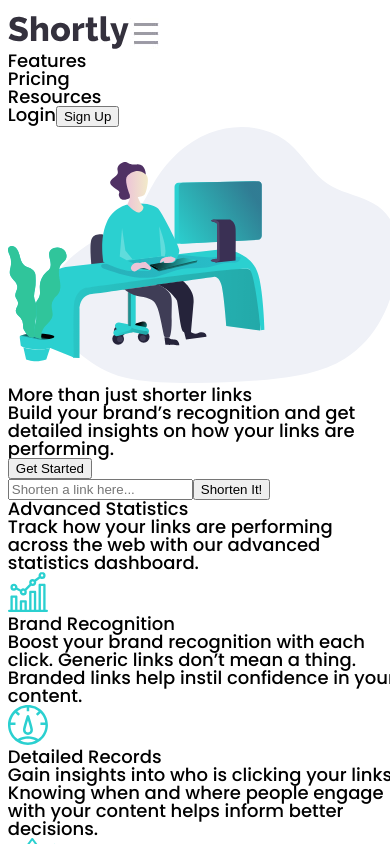
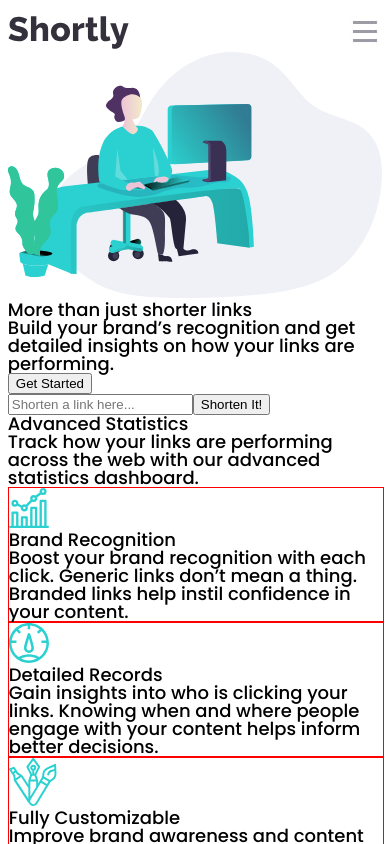
Before and after one commit to emily-v/url-shortening-landing-page, an Angular app: page / in a window 390 px wide. Shown: the top 844 px of the page. Built offline with nearby package versions, Linux system fonts and the light colour scheme.

Commit message:
progress on mobile nav

```diff
--- a/src/app/app.component.html
+++ b/src/app/app.component.html
@@ -1,26 +1,4 @@
-<header>
-  <img
-    class="logo-img"
-    src="./assets/images/logo.svg"
-    alt="Shortly"
-  />
-  <img
-    class="menu-icon"
-    src="./assets/images/hamburger.png"
-    alt="expand menu"
-  />
-  <nav>
-    <ul class="nav-list">
-      <li class="nav-item">Features</li>
-      <li class="nav-item">Pricing</li>
-      <li class="nav-item">Resources</li>
-    </ul>
-    <span class="login-options">
-      <span>Login</span>
-      <button class="button-pill">Sign Up</button>
-    </span>
-  </nav>
-</header>
+<app-nav></app-nav>
 
 <main>
   <div class="hero-section">
--- a/src/app/app.component.scss
+++ b/src/app/app.component.scss
@@ -1,5 +1,29 @@
 @import "../stylings/variables";
+
+
+// -- DEFAULT / MOBILE STYLES --
+@for $i from 1 through 12 {
+    $w: ($i / 12) * 100%;
+    .col-#{$i}-sm {
+        width: $w;
+        float: left;
+        border: 1px solid red;
+    }
+}
 
 .hero-img {
     width: 100%;
 }
+
+// -- DESKTOP STYLES --
+@media only screen and (min-width: 600px) {
+    @for $i from 1 through 12 {
+        $w: ($i / 12) * 100%;
+        .col-#{$i}-lg {
+            width: $w;
+            float: left;
+            border: 1px solid blue;
+        }
+    }
+
+}
--- a/src/app/app.module.ts
+++ b/src/app/app.module.ts
@@ -3,10 +3,12 @@
 
 import { AppRoutingModule } from './app-routing.module';
 import { AppComponent } from './app.component';
+import { NavComponent } from './nav/nav.component';
 
 @NgModule({
   declarations: [
-    AppComponent
+    AppComponent,
+    NavComponent
   ],
   imports: [
     BrowserModule,
--- /dev/null
+++ b/src/app/nav/nav.component.html
@@ -0,0 +1,24 @@
+<header>
+    <img
+      class="logo-img"
+      src="././assets/images/logo.svg"
+      alt="Shortly"
+    />
+    <img
+      class="menu-icon"
+      src="././assets/images/hamburger.png"
+      alt="expand menu"
+      (click)="toggleNav()"
+    />
+    <nav class="mobile-nav" *ngIf="showNav">
+      <ul class="nav-list">
+        <li class="nav-item">Features</li>
+        <li class="nav-item">Pricing</li>
+        <li class="nav-item">Resources</li>
+      </ul>
+      <span class="login-options">
+        <span>Login</span>
+        <button class="button-pill">Sign Up</button>
+      </span>
+    </nav>
+  </header>
--- /dev/null
+++ b/src/app/nav/nav.component.scss
@@ -0,0 +1,16 @@
+@import "../../stylings/variables";
+
+.menu-icon {
+    float: right;
+}
+
+.mobile-nav {
+    width: 90%;
+    margin: 0 auto;
+    padding: 2.5em 0;
+    border-radius: 10px;
+    text-align: center;
+    color: $text-color-lt;
+    background: $bg-dk;
+    line-height: 2.5em;
+}
--- /dev/null
+++ b/src/app/nav/nav.component.ts
@@ -0,0 +1,26 @@
+import { Component, OnInit } from '@angular/core';
+
+@Component({
+  selector: 'app-nav',
+  templateUrl: './nav.component.html',
+  styleUrls: ['./nav.component.scss']
+})
+export class NavComponent implements OnInit {
+
+  constructor() { }
+
+  showNav: boolean = false;
+
+  ngOnInit(): void {
+
+  }
+
+  toggleNav(): void {
+    this.showNav = !this.showNav;
+    if(this.showNav) {
+
+    }
+
+  }
+
+}
--- a/src/styles.scss
+++ b/src/styles.scss
@@ -11,6 +11,4 @@
 
 body {
     padding: $gutter-vertical $gutter-horizontal;
-    // width: (100 - ($gutter-horizontal * 2)) / 100%;
-    width: 100%;
 }
```
Also changed, not shown: 1 other file (tests, documents, lock files or other folders).
